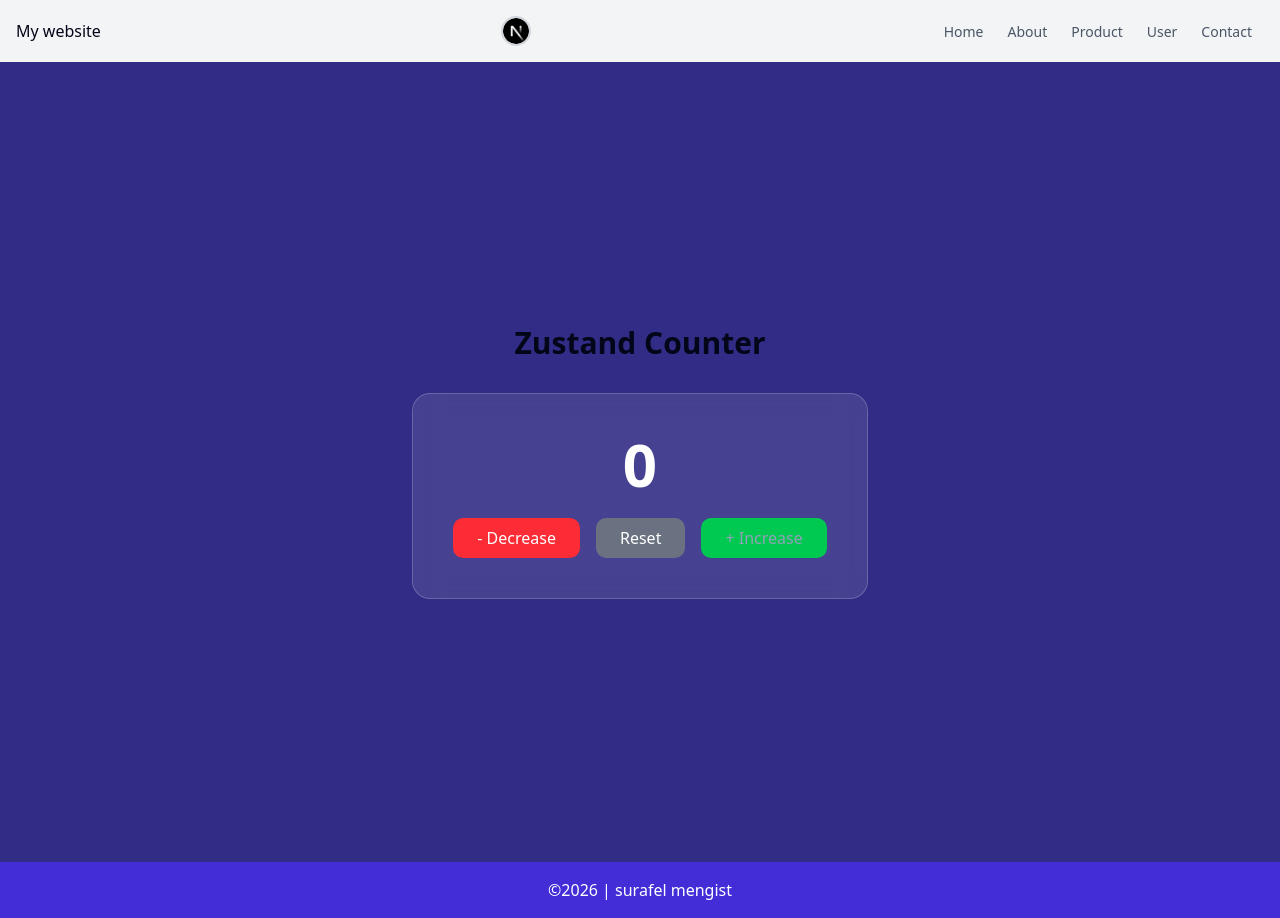
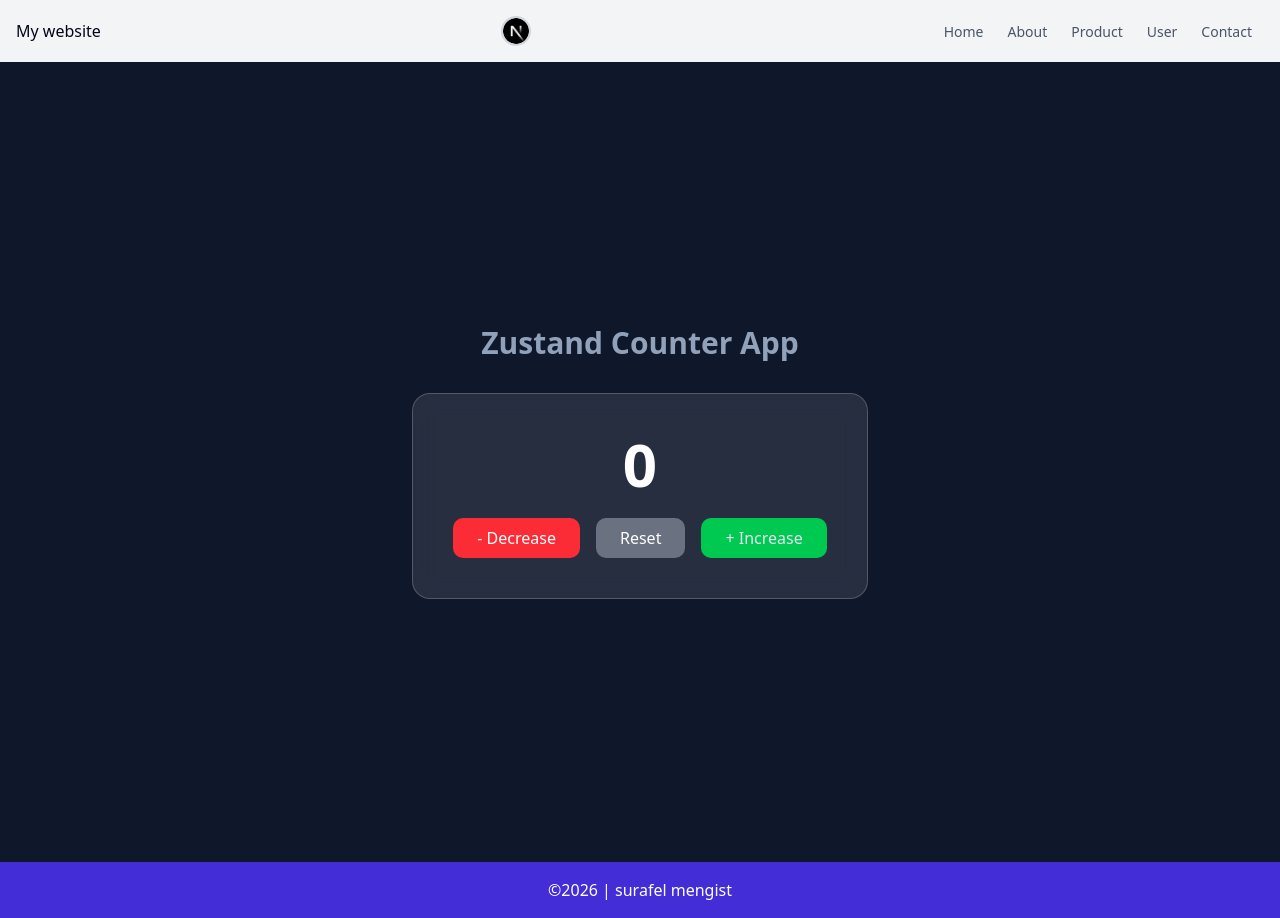
Before and after one commit to abyssiniatech/Zustand-State-Liberary, a Next.js app: page / in a window 1280 px wide. Built offline with nearby package versions, Linux system fonts and the light colour scheme.

Commit message:
add styles

```diff
--- a/app/components/Counter.tsx
+++ b/app/components/Counter.tsx
@@ -28,7 +28,7 @@ export default function Counter() {
 
         <button
           onClick={increment}
-          className="px-6 py-2 bg-green-500 hover:bg-green-600 text-slate-400 rounded-lg transition-all"
+          className="px-6 py-2 bg-green-500 hover:bg-green-600 text-slate-200 rounded-lg transition-all"
         >
           + Increase
         </button>
--- a/app/page.tsx
+++ b/app/page.tsx
@@ -2,9 +2,9 @@ import Counter from "./components/Counter";
 
 export default function Home() {
   return (
-    <main className="min-h-screen flex flex-col items-center justify-center bg-indigo-900">
-      <h1 className="text-3xl font-bold text-shadow-white mb-8">
-        Zustand Counter
+    <main className="min-h-screen flex flex-col items-center justify-center bg-slate-900">
+      <h1 className="text-3xl font-bold text-slate-400 mb-8">
+        Zustand Counter App
       </h1>
       <Counter />
     </main>
```
